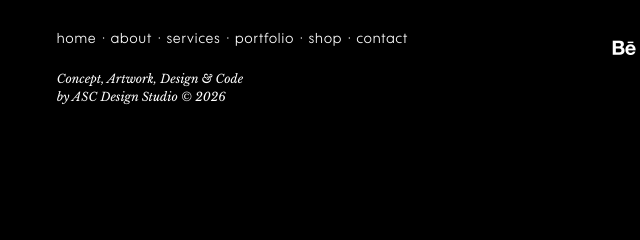
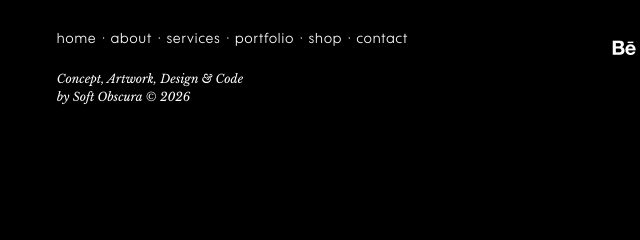
Before and after one commit to softobscura/portfolio-site, a plain HTML site: page about.html in a window 1280 px wide. Shown: the part 1241-1481 px from the top of the page, 136-776 px from the left. Drawn offline with nearby package versions, Linux system fonts and the light colour scheme; a web font is replaced by a local one.

Commit message:
copyright update
copyright update

```diff
--- a/about.html
+++ b/about.html
@@ -102,7 +102,7 @@
 
                     </br>
 
-                    <p class="copyright-final">Concept, Artwork, Design & Code </br> by ASC Design Studio &copy; 2026</p>
+                    <p class="copyright-final">Concept, Artwork, Design & Code </br> by Soft Obscura &copy; 2026</p>
 
                 </div>
             </div>
```
Also changed, not shown: contact.html (+1 -1 lines), index.html (+1 -1 lines), portfolio.html (+1 -1 lines), services.html (+1 -1 lines), shop.html (+1 -1 lines).
